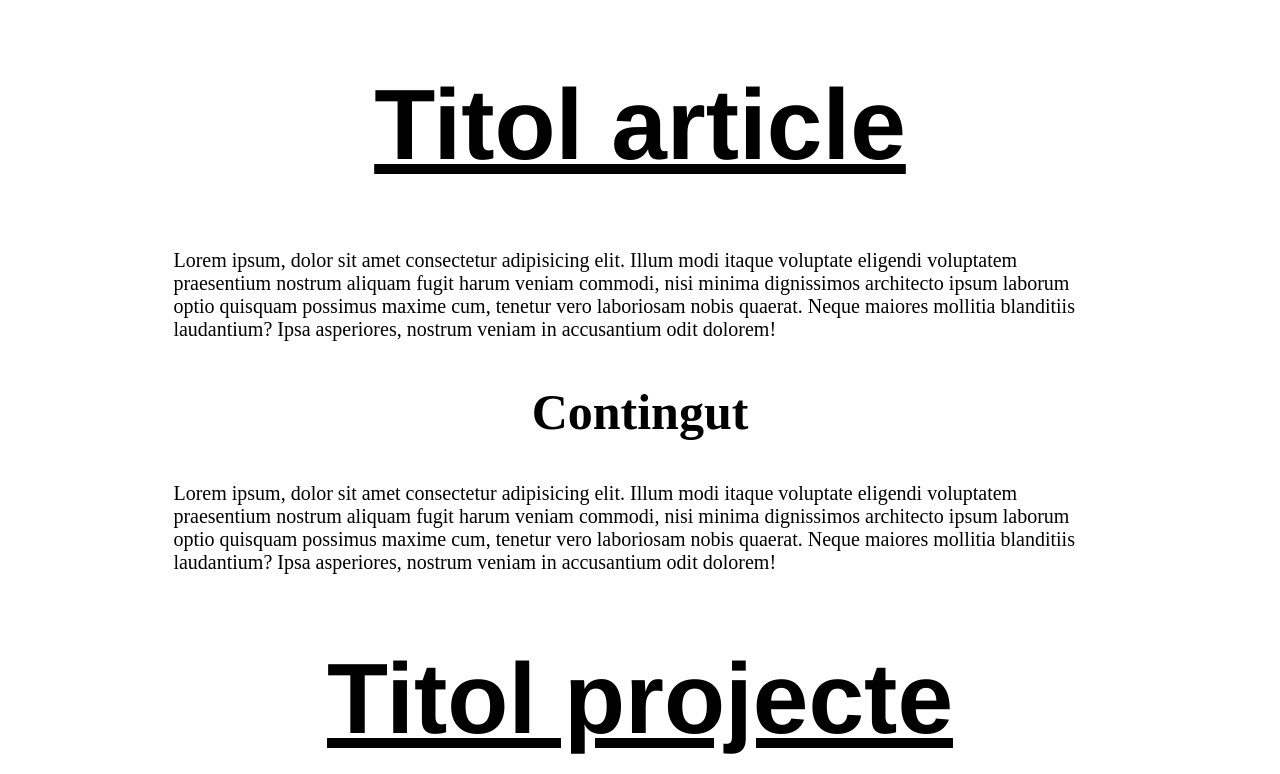
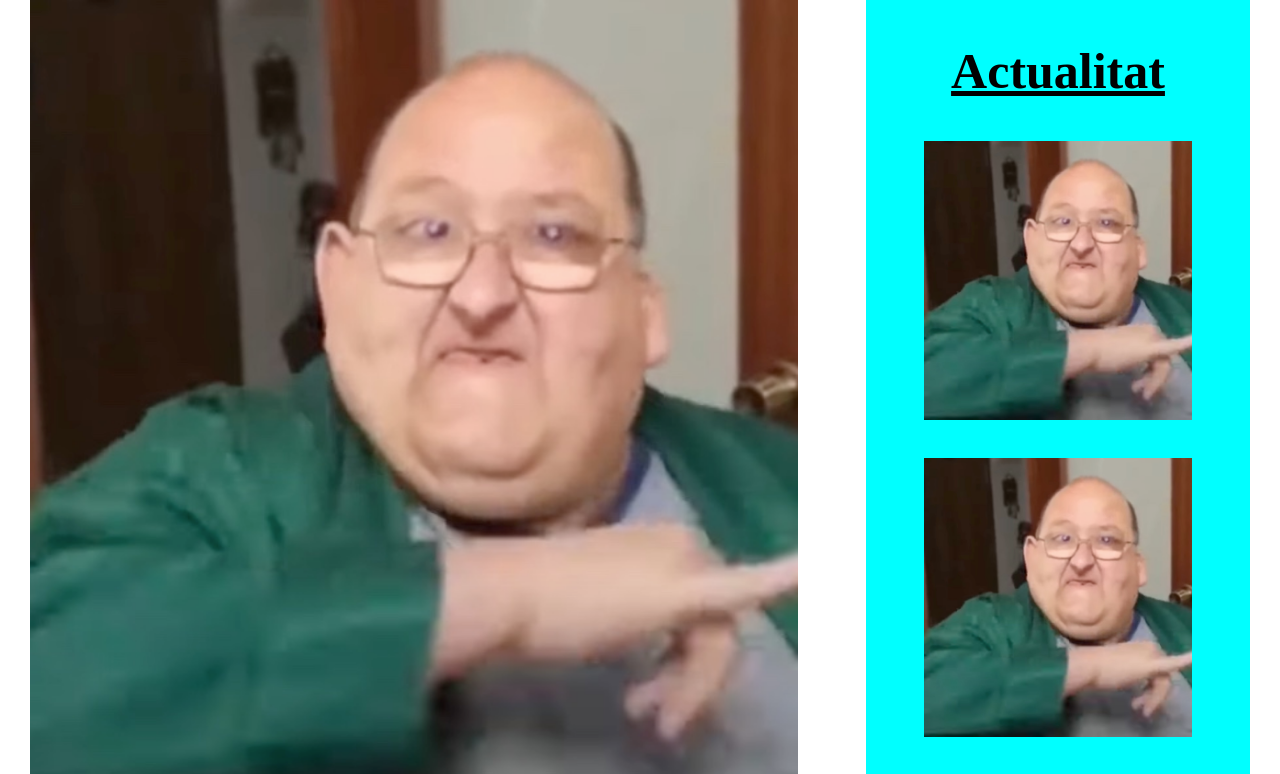
Before and after one commit to markis24/Proyecto-UB-GRICS, a React (Vite) app: page / in a window 1280 px wide. Shown: the top 774 px of the page. Built offline with nearby package versions, Linux system fonts and the light colour scheme.

Commit message:
Añadido main_page

```diff
--- /dev/null
+++ b/src/Componentes/body/Main_page.css
@@ -0,0 +1,31 @@
+div{
+    margin: 0;
+    padding: 0;
+  }
+
+.columna-izquierda {
+    display: block;
+    float: left;
+    margin-left: 30px;
+    background-color: blueviolet;
+    width: 60%;
+}
+.columna-izquierda img{
+    width: 100%;
+}
+div div h2{
+    text-decoration: underline;
+}
+.columna-derecha {
+    float: right;
+    width: 30%;
+    margin-right: 30px;
+    background-color: aqua;
+}
+.columna-derecha img {
+    display: block;
+    margin: auto;
+    margin-top: 10%;
+    width: 70%;
+    height: 70%;
+}
--- /dev/null
+++ b/src/Componentes/body/Main_page.jsx
@@ -0,0 +1,21 @@
+import './Main_page.css';
+import logo from './img_main_page/img.jpg';
+
+function Main_page() {
+    return (
+        <div>
+            <div className='columna-izquierda'>
+                <img src={logo} alt="Logo" />
+                <p>Lorem ipsum dolor sit amet consectetur adipisicing elit. Odio quam odit non nulla consequuntur consectetur architecto minus iusto autem, perferendis blanditiis asperiores aspernatur id? Alias ad quasi, sed ut totam impedit ratione exercitationem distinctio vitae vero dolor atque velit dolorum assumenda? Provident libero et doloribus deleniti quae odit modi. Fugiat?</p>
+            </div>
+            <div className='columna-derecha'>
+                <h2>Actualitat</h2>
+                <img src={logo} alt="Logo" />
+                <img src={logo} alt="Logo" />
+                <img src={logo} alt="Logo" />
+            </div>
+        </div>
+    );
+}
+
+export default Main_page;
--- a/src/Componentes/body/Titol_article.css
+++ b/src/Componentes/body/Titol_article.css
@@ -8,3 +8,6 @@ div h2{
 div div p{
     font-size: 20px;
 }
+.Logo {
+    background-image: url(./img_main_page/img.jpg);
+  }
--- a/src/Componentes/body/Titol_article.jsx
+++ b/src/Componentes/body/Titol_article.jsx
@@ -1,4 +1,5 @@
 import './Titol_article.css';
+import logo from './img_main_page/img.jpg';
 
 function Titol_article() {
     return (
@@ -6,6 +7,7 @@ function Titol_article() {
             <h1>Titol article</h1>
             <div><p>Lorem ipsum, dolor sit amet consectetur adipisicing elit. Illum modi itaque voluptate eligendi voluptatem praesentium nostrum aliquam fugit harum veniam commodi, nisi minima dignissimos architecto ipsum laborum optio quisquam possimus maxime cum, tenetur vero laboriosam nobis quaerat. Neque maiores mollitia blanditiis laudantium? Ipsa asperiores, nostrum veniam in accusantium odit dolorem! </p></div>
             <h2>Contingut</h2>
+            <img src={logo} alt="Logo" />
             <div><p>Lorem ipsum, dolor sit amet consectetur adipisicing elit. Illum modi itaque voluptate eligendi voluptatem praesentium nostrum aliquam fugit harum veniam commodi, nisi minima dignissimos architecto ipsum laborum optio quisquam possimus maxime cum, tenetur vero laboriosam nobis quaerat. Neque maiores mollitia blanditiis laudantium? Ipsa asperiores, nostrum veniam in accusantium odit dolorem! </p></div>
             </div>
     );
--- a/src/main.jsx
+++ b/src/main.jsx
@@ -3,14 +3,12 @@ import ReactDOM from 'react-dom/client';
 import App from './Componentes/Apps/App.jsx';
 import body from './Componentes/body/Publicaciones.jsx'
 import Publicaciones from './Componentes/body/Publicaciones.jsx';
-import Main_page from './Componentes/body/Titol_projecte.jsx';
+import Main_page from './Componentes/body/Main_page.jsx';
 import Titol_projecte from './Componentes/body/Titol_projecte.jsx';
 import Titol_article from './Componentes/body/Titol_article.jsx';
 
 ReactDOM.createRoot(document.getElementById('root')).render(
     <React.StrictMode>
-        <Titol_article />
-        <Titol_projecte />
-        <Publicaciones />
+        <Main_page />
     </React.StrictMode>,
 );
```
